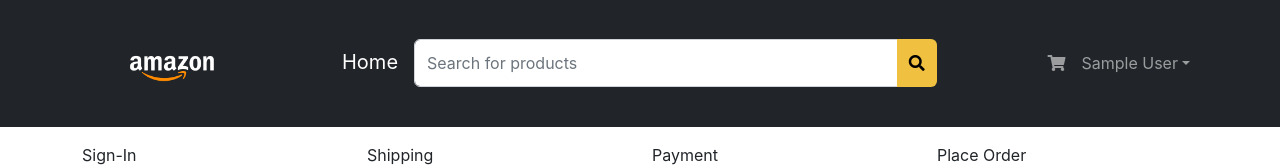
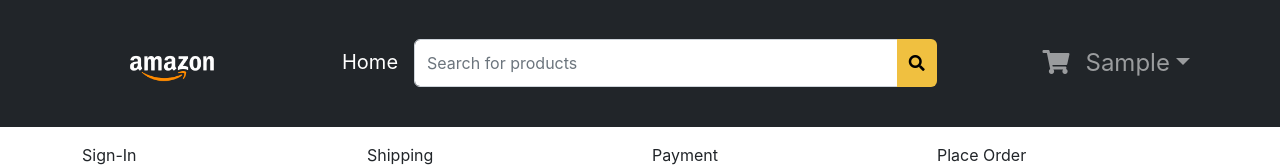
Before and after one commit to DanielBedrack/eshop-amazon, a React (Create React App) app in the folder frontend/: page /shipping in a window 1280 px wide. Shown: the top 167 px of the page. Built offline with nearby package versions, Linux system fonts and the light colour scheme; sample sign-in values are in the browser's storage.

Commit message:
small fixes

```diff
--- a/frontend/src/Components/Shared/NavBar.js
+++ b/frontend/src/Components/Shared/NavBar.js
@@ -57,7 +57,7 @@ const Navbar = () => {
             </Link>
             {userInfo ? (
               <NavDropdown
-                title={userInfo.name}
+                title={(userInfo.name).split(" ")[0]}
                 id="basic-nav-dropdown"
                 style={{ color: 'white' }}
               >
--- a/frontend/src/Pages/HomePage.js
+++ b/frontend/src/Pages/HomePage.js
@@ -36,7 +36,6 @@ const HomePage = () => {
   return (
     <div className='home-page'>
     <Title title='eShop' />
-      <h1>Products</h1>
       <div className="main-inner">
         {loading ? (
           <Loading />
--- a/frontend/src/Pages/OrderPage.js
+++ b/frontend/src/Pages/OrderPage.js
@@ -46,7 +46,7 @@ const OrderPage = () => {
           headers: { authorization: `Bearer ${userInfo.token}` },
         });
         dispatch({ type: GET_SUCCESS, payload: data });
-        console.log(data)
+        console.log("Data:"+data)
       } catch (err) {
         dispatch({ type: GET_FAIL, payload: getError(err) });
       }
--- a/frontend/src/Pages/SubmitOrderPage.js
+++ b/frontend/src/Pages/SubmitOrderPage.js
@@ -43,7 +43,7 @@ const SubmitOrderPage = () => {
         try {
             dispatch({ type: CREATE_REQUEST });
 
-            const { data } = await axios.post("/api/v1/orders", {
+            const { data } = await axios.post("api/v1/orders", {
                 orderItems: cart.cartItems,
                 shippingAddress: cart.shippingAddress,
                 paymentMethod: cart.paymentMethod,
@@ -56,8 +56,10 @@ const SubmitOrderPage = () => {
             })
             console.log(data)
             console.log(cart.itemsPrice)
+            console.log(userInfo.token)
             dispatch({ type: CREATE_SUCCEEDED });
 
+            localStorage.setItem('order', data)
             ctxDispatch({ type: CLEAR_CART });
 
             localStorage.removeItem('cartItems');
--- a/frontend/src/index.css
+++ b/frontend/src/index.css
@@ -37,9 +37,9 @@ main {
   transition: box-shadow 0.2s ease-in-out, transform 0.2s ease-in-out;
   box-shadow: none;
   transform: scale(1);
-  width: 100%;
+  width: 95%;
   height: 35rem;
-  margin: 1rem 0;
+  margin: 1rem 1rem;
 }
 
 .product-card:hover {
@@ -80,10 +80,12 @@ main {
   background-color: #000;
 }
 .home-page {
-  background-image: url("https://images.pexels.com/photos/268941/pexels-photo-268941.jpeg?cs=srgb&dl=pexels-pixabay-268941.jpg&fm=jpg");
+  background-image: url('https://images.pexels.com/photos/268941/pexels-photo-268941.jpeg?cs=srgb&dl=pexels-pixabay-268941.jpg&fm=jpg');
   min-height: 100vh;
-
 }
 .search-box {
   height: 6vh;
 }
+.nav-link {
+  font-size: 1.5rem;
+}
--- a/frontend/src/index.js
+++ b/frontend/src/index.js
@@ -9,13 +9,13 @@ import StoreProvider from './Context/Store';
 
 const root = ReactDOM.createRoot(document.getElementById('root'));
 root.render(
-  <React.StrictMode>
+  //<React.StrictMode>
     <StoreProvider>
       <HelmetProvider>
         <App />
       </HelmetProvider>
     </StoreProvider>
-  </React.StrictMode>
+  //</React.StrictMode>
 );
 
 // If you want to start measuring performance in your app, pass a function
```
Also changed, not shown: 1 other file (tests, documents, lock files or other folders).
